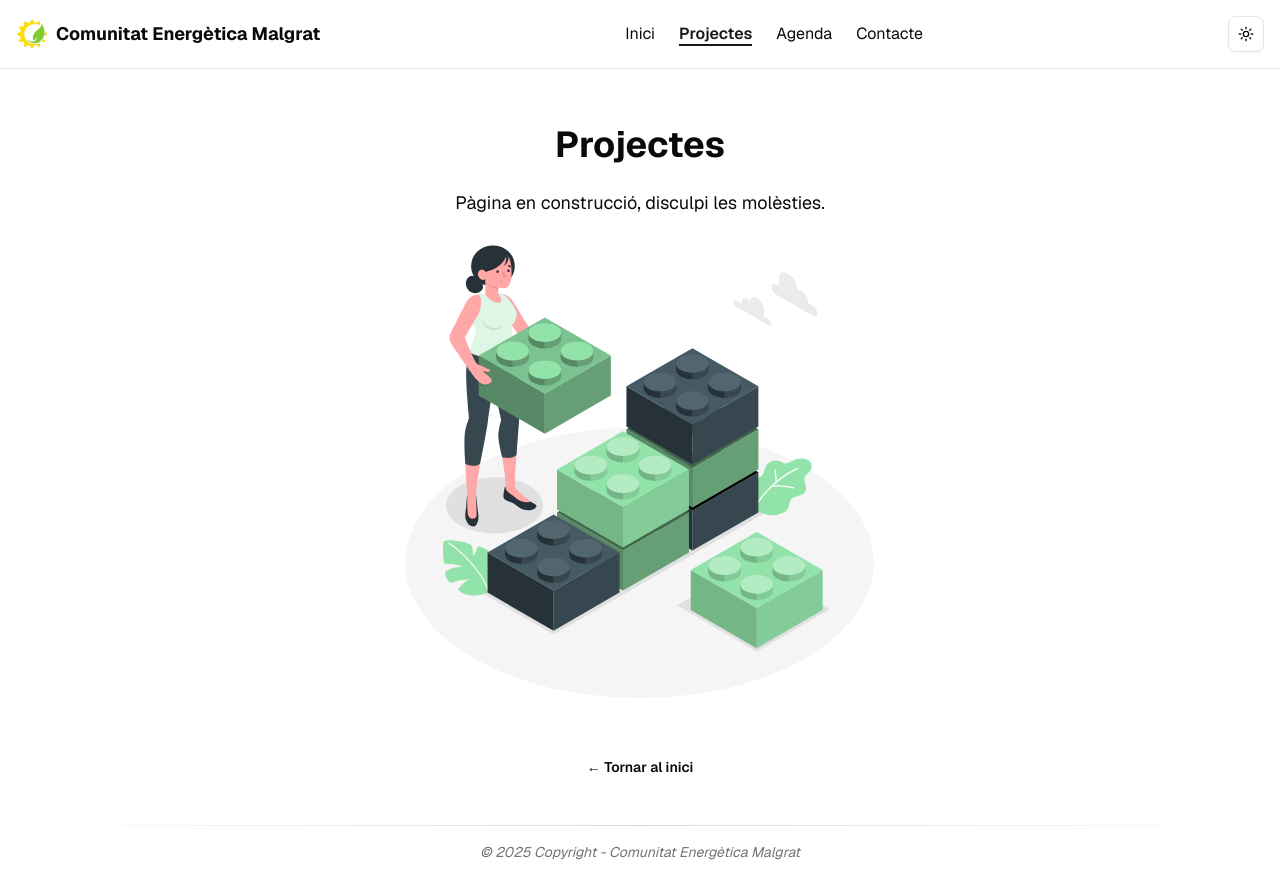
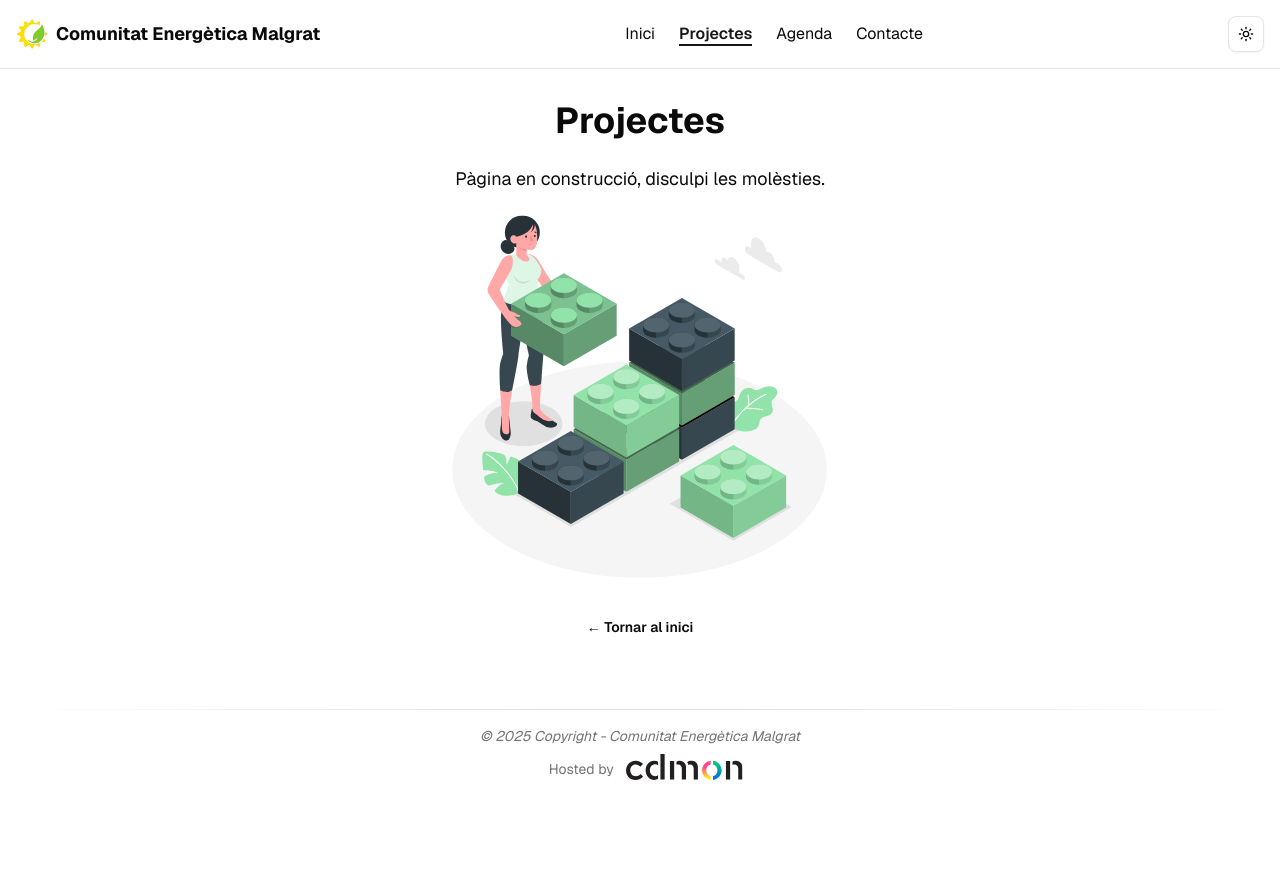
Before and after one commit to AlbertAlpha/energiamalgrat-web-next, a Next.js app: page /projects in a window 1280 px wide. After the commit the page ends 800 px from the top, so only its background shows below. Built offline with nearby package versions, Linux system fonts and the light colour scheme.

Commit message:
feat: update layout and add footer with hosting information

```diff
--- a/src/app/page.tsx
+++ b/src/app/page.tsx
@@ -13,14 +13,14 @@ export default function HomePage() {
         width={427}
         height={230}
         alt="hero-mobile"
-        className="mx-10 mt-10 lg:hidden"
+        className="mx-auto mt-10 lg:hidden"
       />
       <Image
         src="/assets/landing-page-desktop.svg"
         width={1589}
         height={395}
         alt="hero-desktop"
-        className="mt-auto hidden overflow-auto px-8 lg:order-2 lg:flex lg:size-full"
+        className="mx-auto hidden overflow-auto px-8 lg:order-2 lg:flex lg:size-full"
       />
     </main>
   );
--- a/src/components/Footer.tsx
+++ b/src/components/Footer.tsx
@@ -1,8 +1,9 @@
+import Image from "next/image";
 import Link from "next/link";
 
 const Footer = () => {
   return (
-    <footer className="py-4">
+    <footer className="pb-4">
       <hr className="mb-4 h-px border-t-0 bg-transparent bg-gradient-to-r from-transparent via-neutral-500 to-transparent opacity-25 dark:via-neutral-400" />
       <div className="text-muted-foreground container mx-auto px-4 text-center text-sm italic">
         {`© ${new Date().getFullYear()} Copyright - `}
@@ -10,6 +11,31 @@ const Footer = () => {
           Comunitat Energètica Malgrat
         </Link>
       </div>
+      <div className="text-muted-foreground mx-auto mt-2 flex h-[30px] items-center justify-center gap-2 px-4 text-sm">
+        <Link
+          href="https://www.cdmon.com"
+          title="Hosted by cdmon"
+          rel="follow"
+          className="ml-3 flex h-full items-center hover:underline"
+          target="_blank"
+        >
+          Hosted by
+          <Image
+            src="/assets/logo-cdmon.svg"
+            alt="cdmon logo"
+            width={199}
+            height={44}
+            className="ml-3 h-auto max-h-[30px] w-auto pb-1 dark:hidden"
+          />
+          <Image
+            src="/assets/logo-cdmon-dark.svg"
+            alt="cdmon logo"
+            width={199}
+            height={44}
+            className="ml-3 hidden h-auto max-h-[30px] w-auto pb-1 dark:block"
+          />
+        </Link>
+      </div>
     </footer>
   );
 };
--- a/src/components/Hero.tsx
+++ b/src/components/Hero.tsx
@@ -1,6 +1,6 @@
 const Hero = () => {
   return (
-    <div className="relative isolate px-6 pt-6 lg:px-8">
+    <div className="relative isolate px-6 lg:px-8">
       <div className="mx-auto max-w-2xl">
         <div className="text-center">
           <h1 className="text-3xl font-bold sm:text-4xl">Benvinguts a la Comunitat Energètica Malgrat</h1>
--- a/src/components/under-construction.tsx
+++ b/src/components/under-construction.tsx
@@ -7,12 +7,18 @@ type UnderConstructionPageProps = {
 
 const UnderConstructionPage = ({ title }: UnderConstructionPageProps) => (
   <main className="container mx-auto flex-grow px-4 py-8">
-    <div className="mx-auto max-w-2xl pt-6">
+    <div className="mx-auto max-w-2xl">
       <div className="flex flex-col items-center justify-center text-center">
         <h1 className="text-3xl font-bold sm:text-4xl">{title}</h1>
         <p className="mt-6 text-lg">Pàgina en construcció, disculpi les molèsties.</p>
-        <Image src="/assets/building-blocks.svg" width={500} height={500} alt="404" />
-        <div className="mt-10 flex items-center justify-center gap-x-6">
+        <Image
+          src="/assets/building-blocks.svg"
+          width={500}
+          height={500}
+          alt="404"
+          className="h-auto max-h-[400px] w-auto"
+        />
+        <div className="mt-6 flex items-center justify-center gap-x-6">
           <Link href="/" className="text-sm font-semibold hover:underline">
             <span aria-hidden="true">←</span> Tornar al inici
           </Link>
```
Also changed, not shown: public/assets/logo-cdmon-dark.svg (added), public/assets/logo-cdmon.svg (added).
